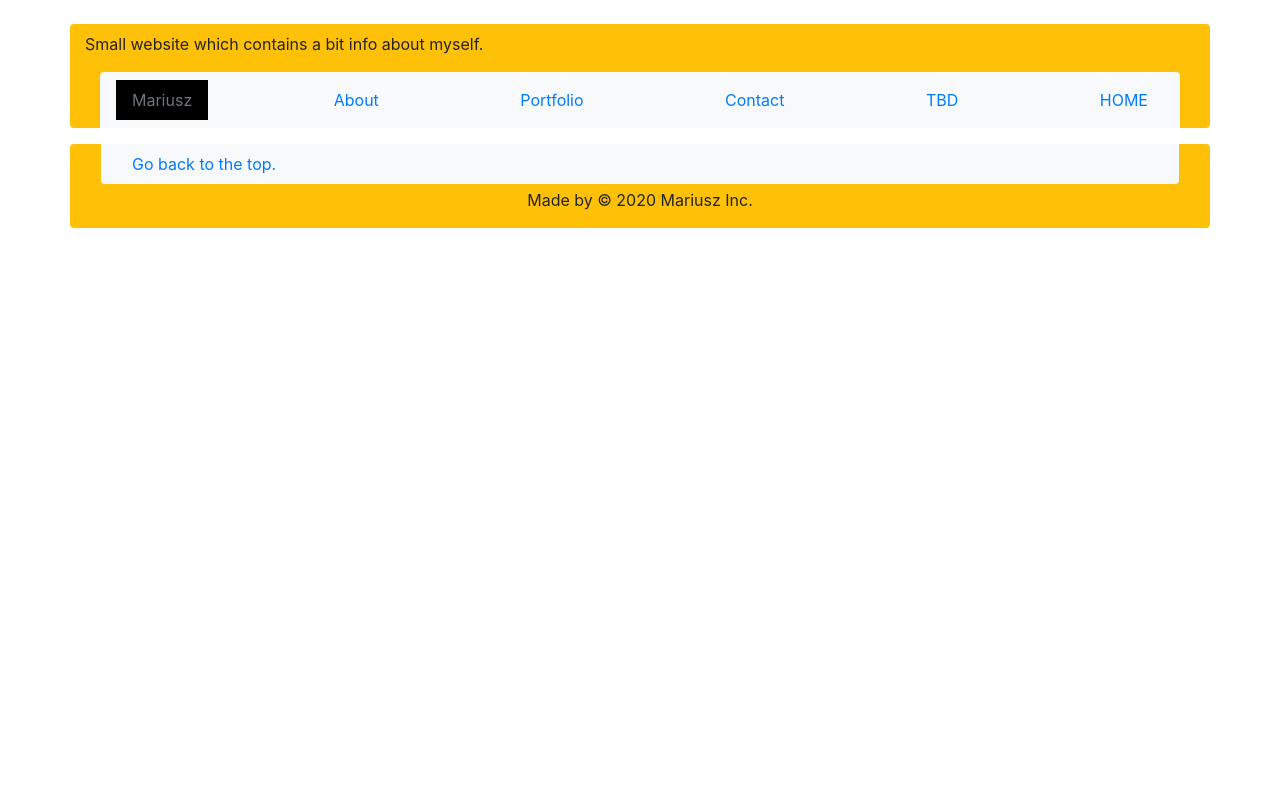
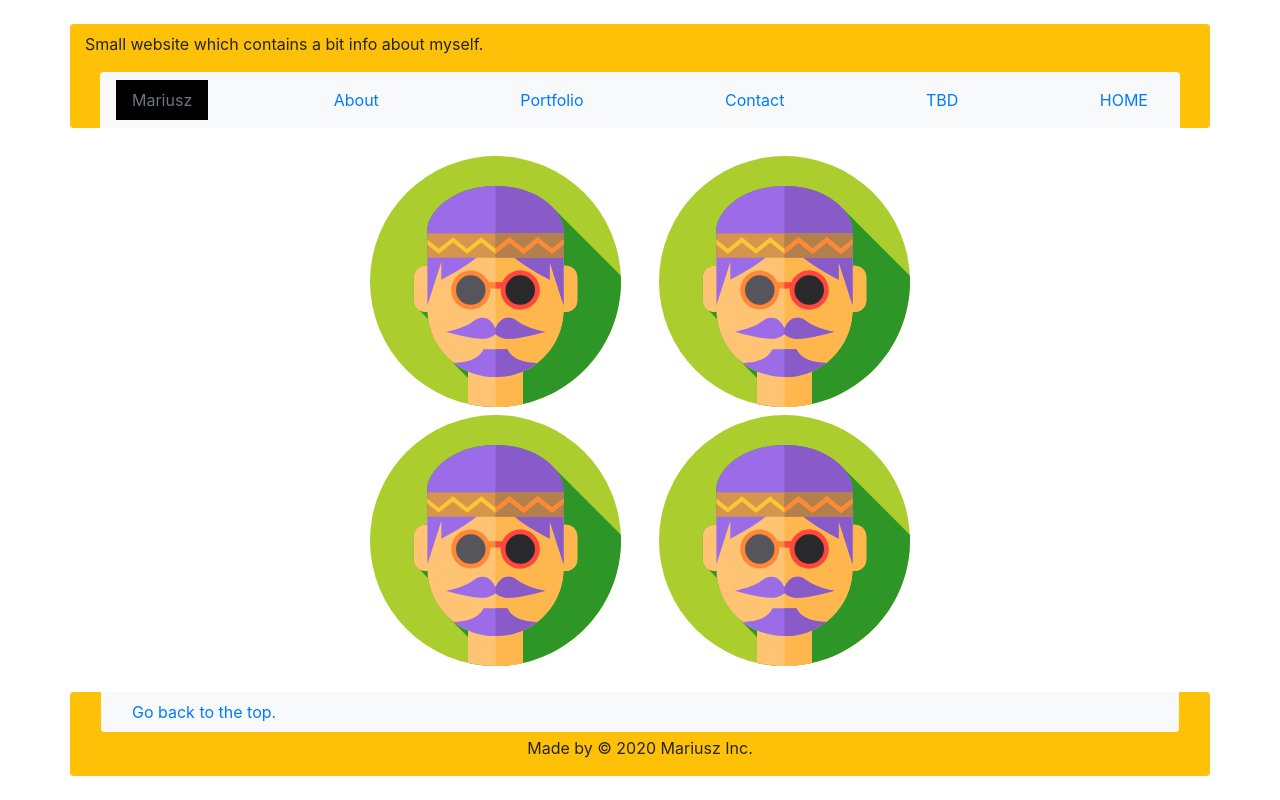
Before and after one commit to borucltd/hw2_css_bootstrap, a plain HTML site: page index.html in a window 1280 px wide. Drawn offline with nearby package versions, Linux system fonts and the light colour scheme.

Commit message:
Added sticky footer using fixed-bottom.

```diff
--- a/index.html
+++ b/index.html
@@ -30,7 +30,8 @@
         <section class="col-12">
           <nav class="navbar navbar-light bg-light rounded-top">
             <a class="nav-link disabled funny_thing" href="#about_me_id" >Mariusz</a>
-            <a class="nav-link active" href="#about_me_id" data-toggle="collapse" data-target="#demo" role="button">About</a>
+            <!-- <a class="btn btn-primary" data-toggle="collapse" href="#multiCollapseExample1" role="button" aria-expanded="false" aria-controls="multiCollapseExample1">About</a> -->
+            <a class="nav-link active" href="#photos_id">About</a>
             <a class="nav-link active" href="#photos_id">Portfolio</a>
             <a class="nav-link active" href="#contact_id">Contact</a>
             <a class="nav-link active" href="#tbd_id">TBD</a>
@@ -42,7 +43,7 @@
   </header>
 
   <!-- main section -->
-  <main class="container mt-4 collapse" id="demo" >
+  <main class="container mt-4">
 
     <!-- top row -->
     <section class="row ">
@@ -96,7 +97,7 @@
   </main>
 
   <!-- footer section -->
-  <footer class="container bg-warning rounded-top rounded-bottom mt-3 mb-4">
+  <footer class="container bg-warning rounded-top rounded-bottom mt-3 mb-4 fixed-bottom">
 
     <!-- top row -->
     <section class="container">
@@ -115,5 +116,10 @@
       </section>
     </section>
   </footer>
+
+
+
+
+
 </body>
 </html>
```
Also changed, not shown: styles/index.css (line endings or trailing spaces).
